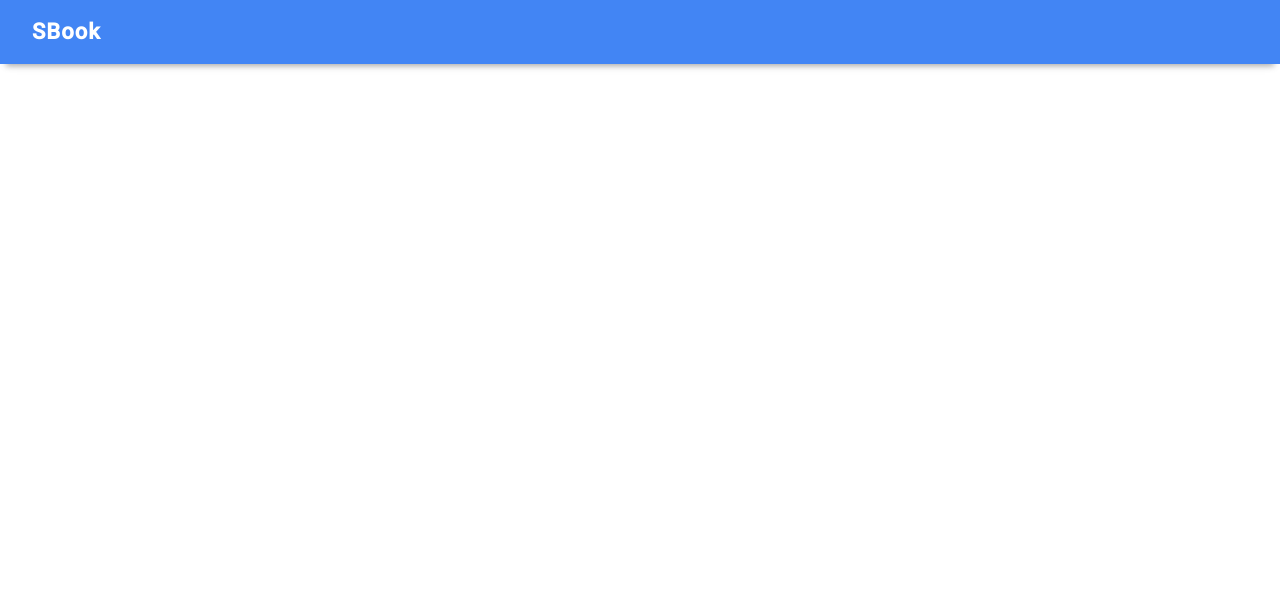
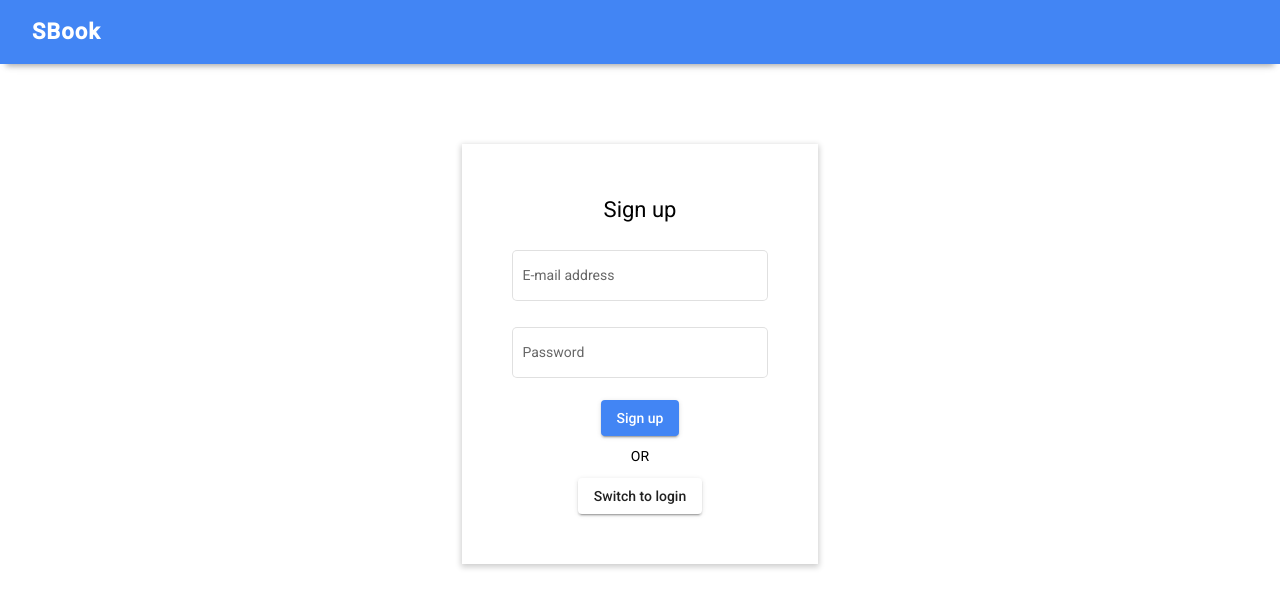
Before and after one commit to mhazak/ng-social-network-wall, an Angular app: page /signup in a window 1280 px wide. Before the commit this address led to /. Shown: the top 608 px of the page. Built offline with nearby package versions, Linux system fonts and the light colour scheme.

Commit message:
[dev] signup

```diff
--- a/src/app/app-routing.module.ts
+++ b/src/app/app-routing.module.ts
@@ -1,9 +1,11 @@
 import { NgModule } from '@angular/core';
 import { RouterModule, Routes } from '@angular/router';
+import { CreateAccountComponent } from './pages/create-account/create-account.component';
 import { LoginComponent } from './pages/login/login.component';
 
 const routes: Routes = [
-	{ path: 'login', component: LoginComponent }
+	{ path: 'login', component: LoginComponent },
+	{ path: 'signup', component: CreateAccountComponent }
 ];
 
 @NgModule({
--- a/src/app/pages/create-account/create-account.component.css
+++ b/src/app/pages/create-account/create-account.component.css
@@ -0,0 +1,51 @@
+.container{
+    display: flex;
+    flex-direction: row;
+    width: 100%;
+    height: 100%;
+    /* padding-top: 10% 0 10% 0; */
+    justify-content: center;
+    align-items: center;
+}
+
+.form-container{
+    display: flex;
+    flex-direction: column;
+    align-items: center;
+    margin-top: 10vh;
+    margin-bottom: 10vh;
+    background-color: white;
+    box-shadow: 0 2px 6px 1px rgba(0, 0, 0, 0.2);
+    padding: 50px;
+}
+
+form{
+    display: flex;
+    flex-direction: column;
+}
+
+.title{
+    font-size: 22px;
+    margin-bottom: 20px;
+}
+
+mat-form-field{
+    /* margin:10px; */
+    width: 20vw;
+}
+
+.buttons-container{
+    display: flex;
+    flex-direction: column;
+    width: 100%;
+    align-items: center;
+}
+
+.buttons-container > p{
+    margin-top: 10px;
+}
+
+.login-button{
+    background-color: #4285F4;
+    color: white;
+}
--- a/src/app/pages/create-account/create-account.component.html
+++ b/src/app/pages/create-account/create-account.component.html
@@ -1 +1,22 @@
-<p>create-account works!</p>
+<div class="container">
+	<div class="form-container">
+		<h1 class="title">Sign up</h1>
+		<form>
+			<mat-form-field appearance="outline">
+				<mat-label>E-mail address</mat-label>
+				<input color="primary" type="email" matInput placeholder="Type your e-mail adress">
+			</mat-form-field>
+
+			<mat-form-field appearance="outline">
+				<mat-label>Password</mat-label>
+				<input type="password" matInput placeholder="Type your password">
+			</mat-form-field>
+		</form>
+
+		<div class="buttons-container">
+			<button mat-raised-button class="login-button" type="submit">Sign up</button>
+			<p>OR</p>
+			<button routerLink="/login" mat-raised-button>Switch to login</button>
+		</div>
+	</div>
+</div>
--- a/src/app/pages/login/login.component.html
+++ b/src/app/pages/login/login.component.html
@@ -16,7 +16,7 @@
 		<div class="buttons-container">
 			<button mat-raised-button class="login-button" type="submit">Login</button>
 			<p>OR</p>
-			<button mat-raised-button>Create account</button>
+			<button routerLink="/signup" mat-raised-button>Create account</button>
 		</div>
 	</div>
 </div>
```
